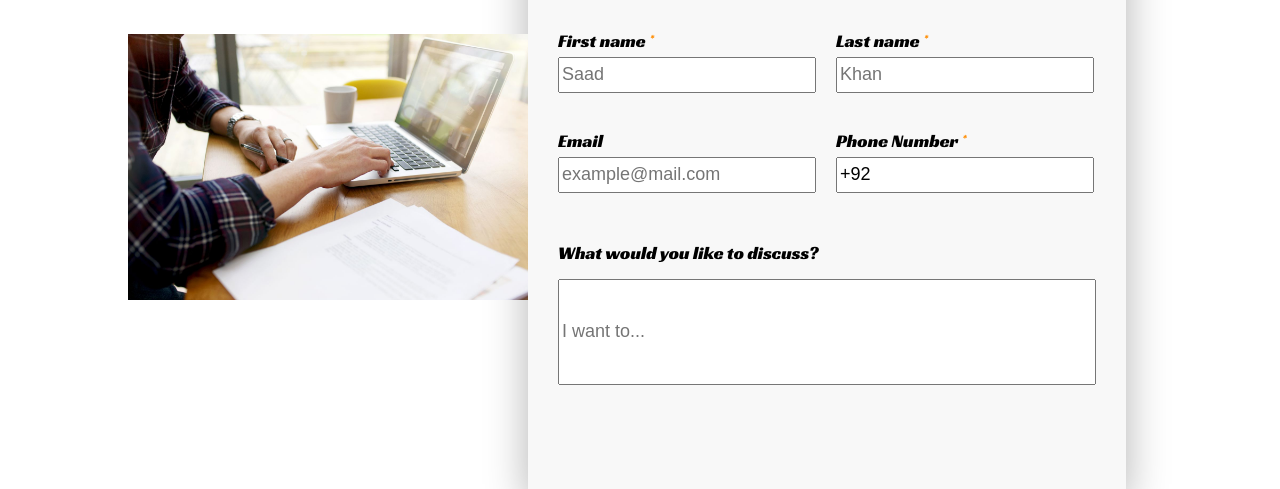
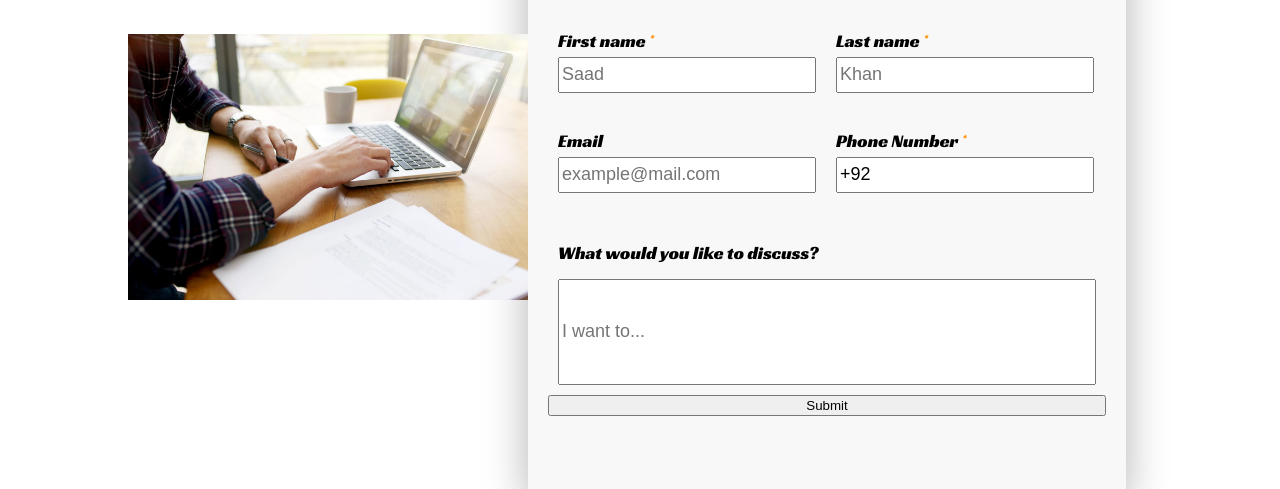
Before and after one commit to TipuatGit/TipuatGit.github.io, a plain HTML site: page ContactAboutPage.html in a window 1280 px wide. Shown: the part 311-800 px from the top of the page. Drawn offline with Linux system fonts and the light colour scheme; a web font is replaced by a local one.

Commit message:
add submit button

```diff
--- a/ContactAboutPage.html
+++ b/ContactAboutPage.html
@@ -80,6 +80,8 @@
 					<label for="discuss">What would you like to discuss?</label>
 					<input type="text" id="discuss" name="discuss" placeholder="I want to...">
 				</div>
+
+				<input class="submit-button" type="submit" value="Submit">
 
 			</form>
 
```
